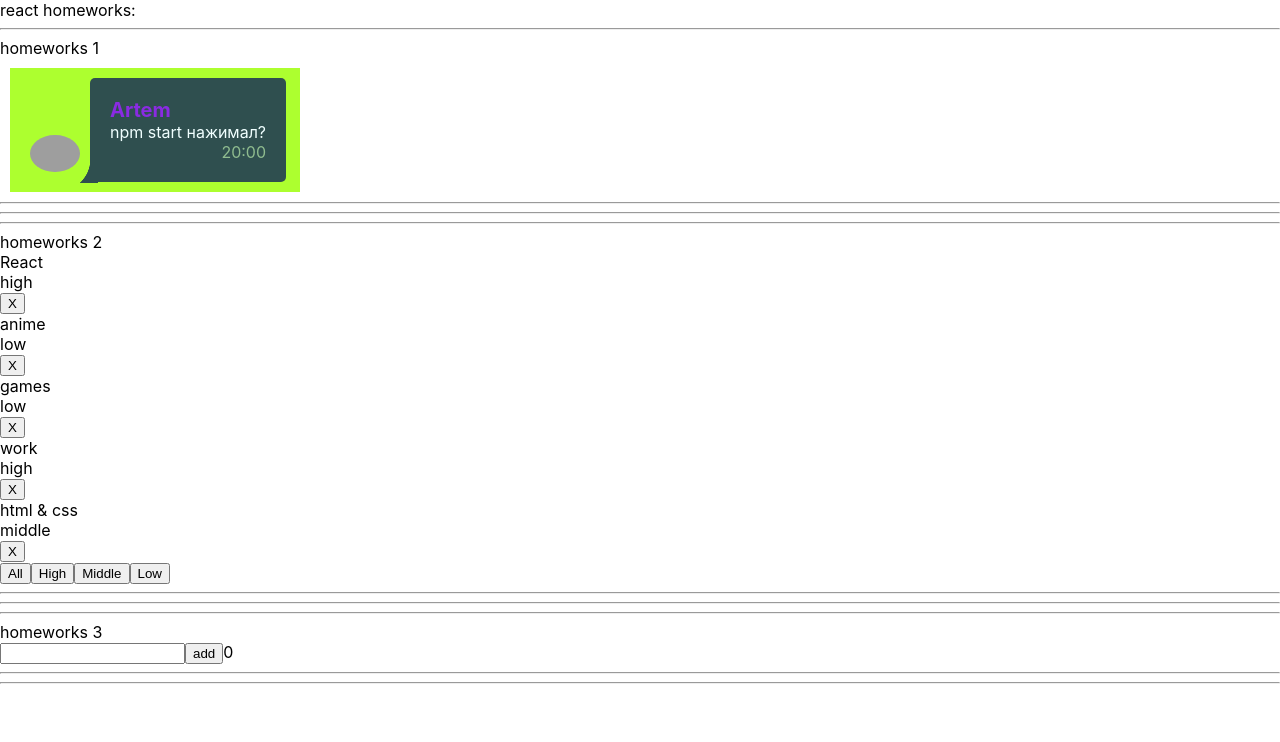
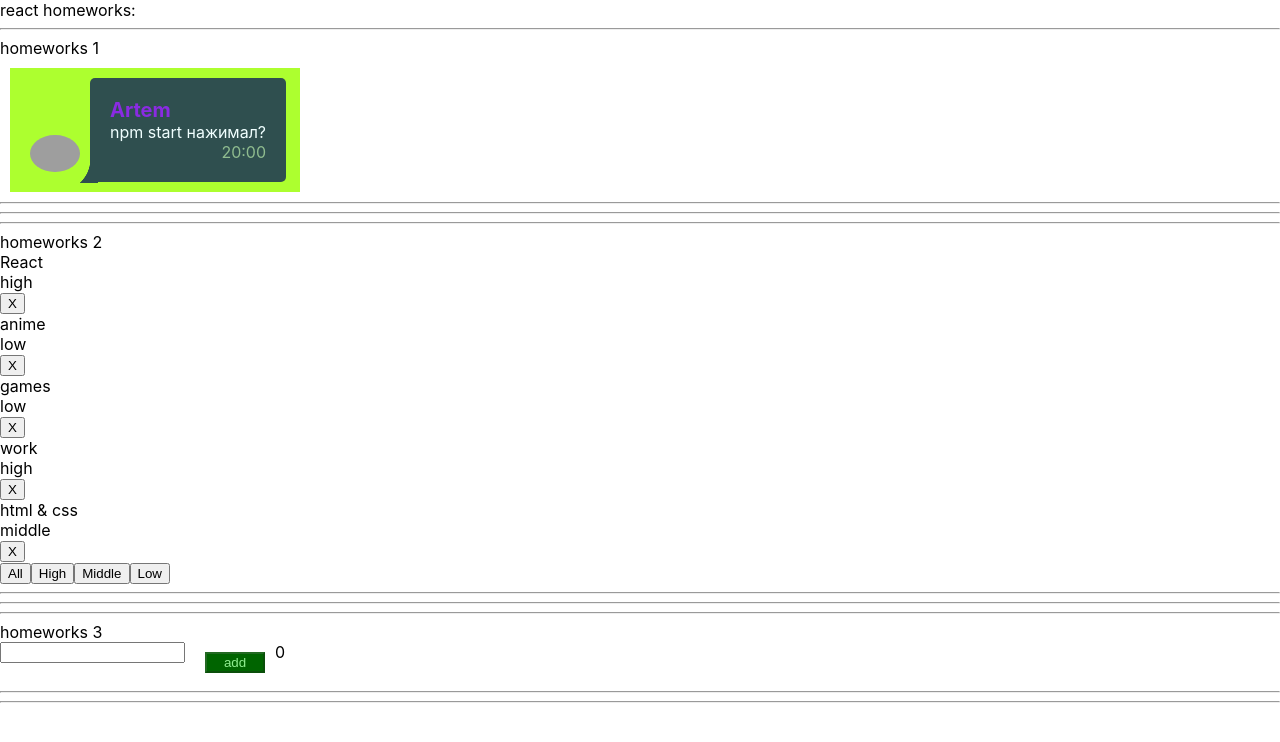
Before and after one commit to Pronat/homeworks-by-ignat, a React (Create React App) app: page / in a window 1280 px wide. Shown: the top 742 px of the page. Built offline with nearby package versions, Linux system fonts and the light colour scheme; grey boxes are pictures that could not be loaded.

Commit message:
task-3.9

```diff
--- a/src/p2-homeworks/h3/Greeting.module.css
+++ b/src/p2-homeworks/h3/Greeting.module.css
@@ -1,7 +1,36 @@
-.someClass {
-
+.greeting {
+    display: flex;
+    align-items: flex-start;
 }
 
 .error {
-    border: 1px solid red;
+    color: red;
+    height: 21px;
+    margin-left: 10px;
 }
+
+.input {
+    margin: 10px;
+    background: darkgreen;
+    color: lightgreen;
+}
+
+.input:focus {
+    outline:none;
+    border: lightgreen;
+}
+
+errorInput {
+    margin: 10px;
+    background: darkgreen;
+    color: lightgreen;
+    border: 2px solid red;
+    outline: none;
+}
+
+.button {
+    margin: 10px;
+    width: 60px;
+    background: darkgreen;
+    color: lightgreen;
+}
--- a/src/p2-homeworks/h3/Greeting.tsx
+++ b/src/p2-homeworks/h3/Greeting.tsx
@@ -14,18 +14,20 @@ type GreetingPropsType = {
 const Greeting: React.FC<GreetingPropsType> = (
     {name, setNameCallback, addUser, error, totalUsers, onKeyPressHandler} // деструктуризация пропсов
 ) => {
-    const inputClass = s.error ? s.errorInpur : s.input// need to fix with (?:)
+    const inputClass = s.error ? s.errorInput : s.input// need to fix with (?:)
 
     return (
-        <div>
+        <div className={s.greeting}>
             <input value={name}
                    onChange={setNameCallback}
                    className={inputClass}
                    onKeyPress={onKeyPressHandler}
+                   onBlur={setNameCallback}
             />
-            <span>{error}</span>
-            <button onClick={addUser}>add</button>
-            <span>{totalUsers}</span>
+
+            <div className={s.error}>{error}</div>
+            <button onClick={addUser} className={s.button} disabled={!name}>add</button>
+            <div className={s.count}>{totalUsers}</div>
         </div>
     )
 }
--- a/src/p2-homeworks/h3/GreetingContainer.tsx
+++ b/src/p2-homeworks/h3/GreetingContainer.tsx
@@ -30,13 +30,13 @@ const GreetingContainer: React.FC<GreetingContainerPropsType> = ({users, addUser
     const addUser = () => {
         alert(`Hello ${name}!`) // need to fix
             addUserCallback(name)
+            setName("")
     }
 
     const onKeyPressHandler = (e: KeyboardEvent<HTMLInputElement>) => {
         setError('')
-        if (e.charCode === 13) {
+        if (e.charCode === 13 && name) {
             addUser()
-            setName('')
         }
     }
 
```
